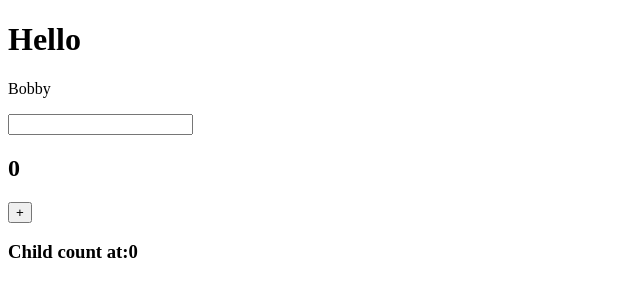
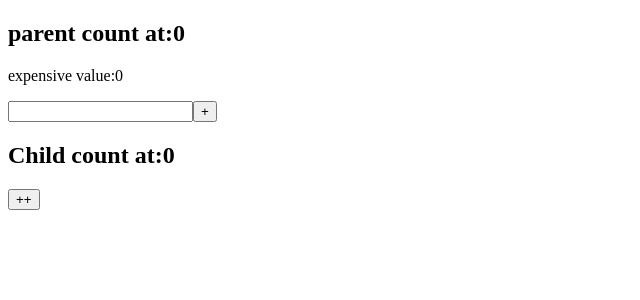
Before and after one commit to bobbyDeepak1415/React_Hooks, a React (Vite) app: page / in a window 1280 px wide. Shown: the top 300 px of the page, without its empty margins (0-640 px from the left). Built offline with nearby package versions, Linux system fonts and the light colour scheme.

Commit message:
setup done

```diff
--- a/src/Child1.jsx
+++ b/src/Child1.jsx
@@ -1,14 +1,12 @@
 import React from "react";
 
 const Child1 = (props) => {
-  console.log("child rendering...");
-
-  let name = "Deepak";
+  console.log("child renderi...");
 
   return (
     <div>
-      <h3>Child count at:{props.count}</h3>
-
+      <h2>Child count at:{props.count}</h2>
+      <button onClick={props.childClick}>++</button>
     </div>
   );
 };
--- a/src/Demo.jsx
+++ b/src/Demo.jsx
@@ -1,25 +1,31 @@
-import { useState } from "react";
+import React, { useCallback, useMemo, useState } from "react";
 import Child1 from "./Child1";
+// import handleClick from './handleClick'
 
 const Demo = () => {
+  console.log("parent renderi...");
 
-  console.log("parent rendering...")
   const [count, setCount] = useState(0);
+  const [input, setInput] = useState("");
 
-  const [input,setInput]=useState("")
+  const memoisedClick = useCallback(() => {
+    setCount((prev) => prev + 1);
+  }, []);
 
- const [title,setTitle]=useState("Bobby")
+  const expensiveValue = useMemo(() => {
+    console.log("expensive func run..");
+
+    return count * 2000;
+  }, [count]);
 
   return (
     <div>
-      <h1>Hello</h1>
+      <h2>parent count at:{count}</h2>
 
-<p>{title}</p>
-
-      <input value={input} onChange={(e)=>setInput(e.target.value)}/>
-      <h2>{count}</h2>
-      <button onClick={() => setCount((prev) => prev + 1)}>+</button>
-      <Child1  count={count} />
+      <p>expensive value:{expensiveValue}</p>
+      <input value={input} onChange={(e) => setInput(e.target.value)} />
+      <button onClick={memoisedClick}>+</button>
+      <Child1 count={count} childClick={memoisedClick} />
     </div>
   );
 };
```
Also changed, not shown: src/handleClick.jsx (+6 -4 lines).
